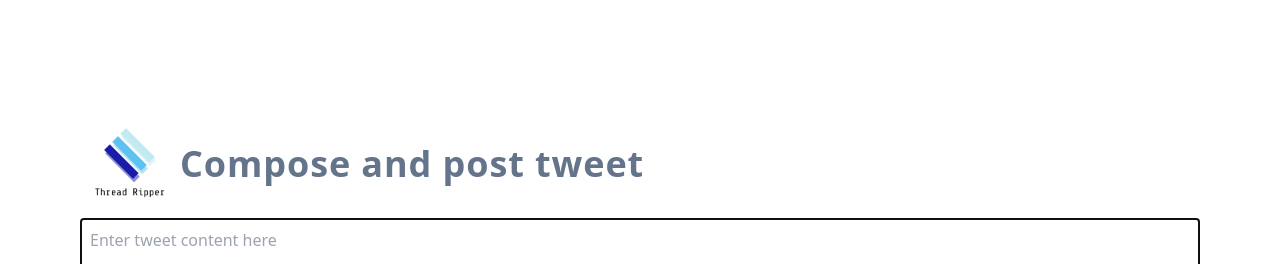
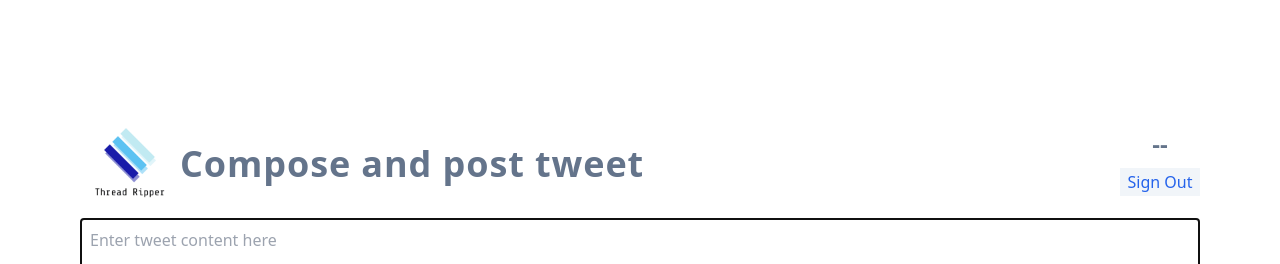
Before and after one commit to avranju/thread-ripper, a Next.js app: page /main in a window 1280 px wide. Shown: the top 264 px of the page. Built offline with nearby package versions, Linux system fonts and the light colour scheme; no server answers.

Commit message:
Sign in/sign out works

```diff
--- /dev/null
+++ b/components/sign-in.tsx
@@ -0,0 +1,28 @@
+import Button from './button';
+import Image from 'next/image';
+import { useSession, signIn } from 'next-auth/react';
+import { useRouter } from 'next/router';
+
+export default function SignIn() {
+    const router = useRouter();
+    const session = useSession();
+
+    if (session.status !== 'authenticated') {
+        return (
+            <Button onClick={() => signIn('twitter', { callbackUrl: '/main' })}>
+                <div className="flex">
+                    <div className="flex-1 pr-2">Sign In</div>
+                    <Image
+                        src="/images/twitter-logo-blue.png"
+                        alt="Twitter Logo"
+                        width={25}
+                        height={21}
+                    />
+                </div>
+            </Button>
+        );
+    } else {
+        router.push('/main');
+        return <></>;
+    }
+}
--- a/package.json
+++ b/package.json
@@ -6,8 +6,10 @@
     "start": "next start"
   },
   "dependencies": {
+    "dotenv": "^16.0.0",
     "lodash": "^4.17.21",
     "next": "latest",
+    "next-auth": "^4.3.1",
     "react": "17.0.2",
     "react-dom": "17.0.2",
     "sharp": "^0.30.3"
--- a/pages/_app.tsx
+++ b/pages/_app.tsx
@@ -1,8 +1,13 @@
 import '../styles/global.css';
 import type { AppProps } from 'next/app';
+import { SessionProvider } from 'next-auth/react';
 
 function ThreadRipperApp({ Component, pageProps }: AppProps) {
-  return <Component {...pageProps} />;
+    return (
+        <SessionProvider session={pageProps.session}>
+            <Component {...pageProps} />
+        </SessionProvider>
+    );
 }
 
 export default ThreadRipperApp;
--- /dev/null
+++ b/pages/api/auth/[...nextauth].ts
@@ -0,0 +1,43 @@
+import NextAuth, { Account, Session, User } from 'next-auth';
+import { NextApiRequest, NextApiResponse } from 'next';
+import TwitterProvider from 'next-auth/providers/twitter';
+import { JWT } from 'next-auth/jwt';
+
+async function jwt({ token, account }: { token: JWT; account?: Account }) {
+    if (account) {
+        token.accessToken = account.access_token;
+    }
+
+    return token;
+}
+
+async function session({
+    session,
+    token,
+    user,
+}: {
+    session: Session;
+    user: User;
+    token: JWT;
+}) {
+    session.accessToken = token.accessToken;
+    return session;
+}
+
+const options = {
+    providers: [
+        TwitterProvider({
+            clientId: process.env.TWITTER_CLIENT_ID as string,
+            clientSecret: process.env.TWITTER_CLIENT_SECRET as string,
+            version: '2.0',
+        }),
+    ],
+    debug: false,
+    callbacks: {
+        jwt,
+        session,
+    },
+};
+
+export default (req: NextApiRequest, res: NextApiResponse) =>
+    NextAuth(req, res, options);
--- a/pages/index.tsx
+++ b/pages/index.tsx
@@ -1,16 +1,9 @@
 import type { NextPage } from 'next';
 import Image from 'next/image';
-import { useRouter } from 'next/router';
-import Button from '../components/button';
 import Layout from '../components/layout';
+import SignIn from '../components/sign-in';
 
 const Home: NextPage = () => {
-    const router = useRouter();
-
-    const handleSignIn = () => {
-        router.push('/main');
-    };
-
     return (
         <Layout>
             <Image
@@ -19,17 +12,7 @@ const Home: NextPage = () => {
                 width={600}
                 height={600}
             />
-            <Button onClick={handleSignIn}>
-                <div className="flex">
-                    <div className="flex-1 pr-2">Sign In</div>
-                    <Image
-                        src="/images/twitter-logo-blue.png"
-                        alt="Twitter Logo"
-                        width={25}
-                        height={21}
-                    />
-                </div>
-            </Button>
+            <SignIn />
         </Layout>
     );
 };
--- a/pages/main.tsx
+++ b/pages/main.tsx
@@ -8,6 +8,8 @@ import { Tweets } from '../components/tweets';
 import { debounce } from 'lodash';
 import splitText, { SplitNumberPosition } from '../utils/text-split';
 import SubTitle from '../components/sub-title';
+import { signOut, useSession } from 'next-auth/react';
+import { useRouter } from 'next/router';
 
 const Main: NextPage = () => {
     useEffect(() => {
@@ -33,6 +35,16 @@ const Main: NextPage = () => {
         }
     };
 
+    const { data: session } = useSession();
+    const userName = session?.user?.name ?? '--';
+
+    const router = useRouter();
+
+    const logOut = async () => {
+        const data = await signOut({ redirect: false, callbackUrl: '/' });
+        router.push(data.url);
+    };
+
     return (
         <Layout>
             <div className="mb-1 flex w-full">
@@ -43,10 +55,20 @@ const Main: NextPage = () => {
                     height={100}
                     className="self-start"
                 />
-                <Title additionalClassName="self-center">
+                <Title additionalClassName="self-center text-left grow">
                     Compose and post tweet
                 </Title>
-                <br />
+                <div className="grid grid-rows-2 gap-2">
+                    <SubTitle additionalClassName="self-end">
+                        {userName}
+                    </SubTitle>
+                    <button
+                        onClick={logOut}
+                        className="h-7 w-20 place-self-end self-start bg-slate-100 text-blue-600"
+                    >
+                        Sign Out
+                    </button>
+                </div>
             </div>
             <div className="flex w-full flex-col space-y-1">
                 <textarea
```
Also changed, not shown: 2 other files (tests, documents, lock files or other folders).
